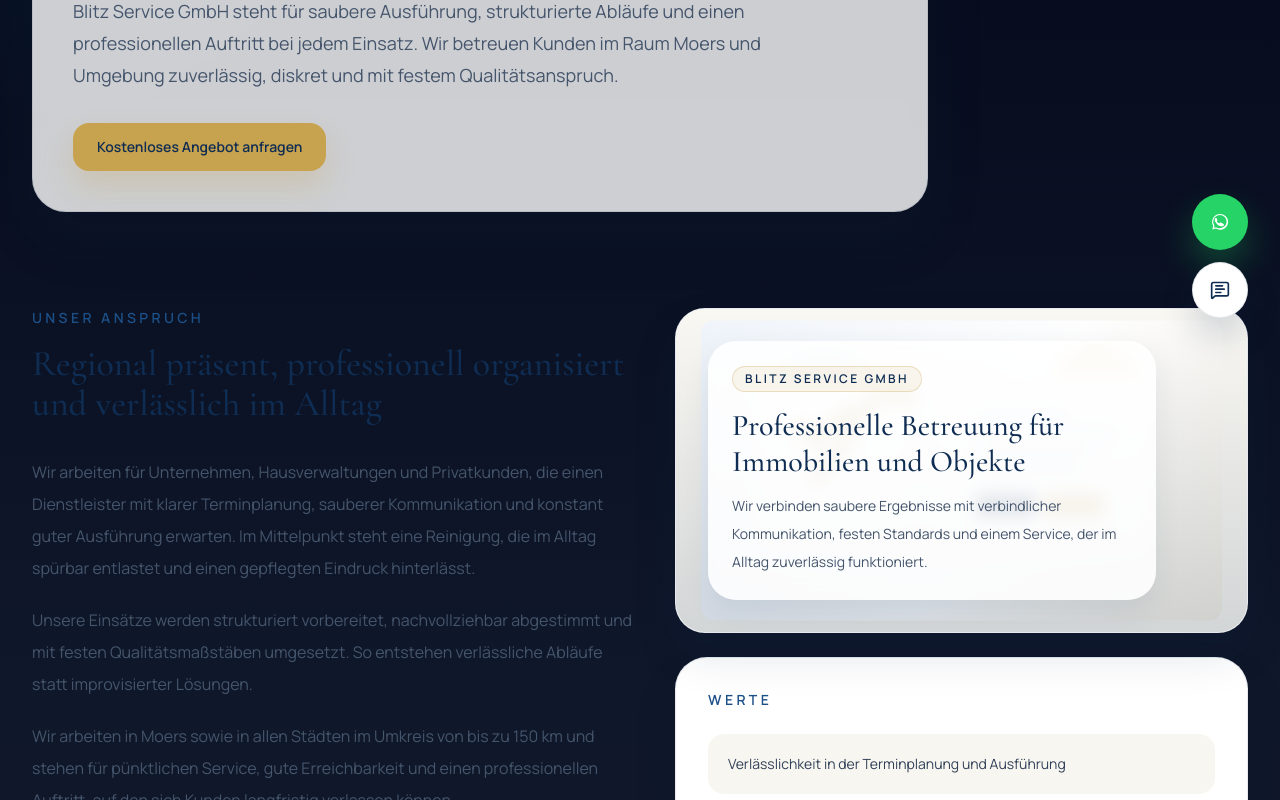
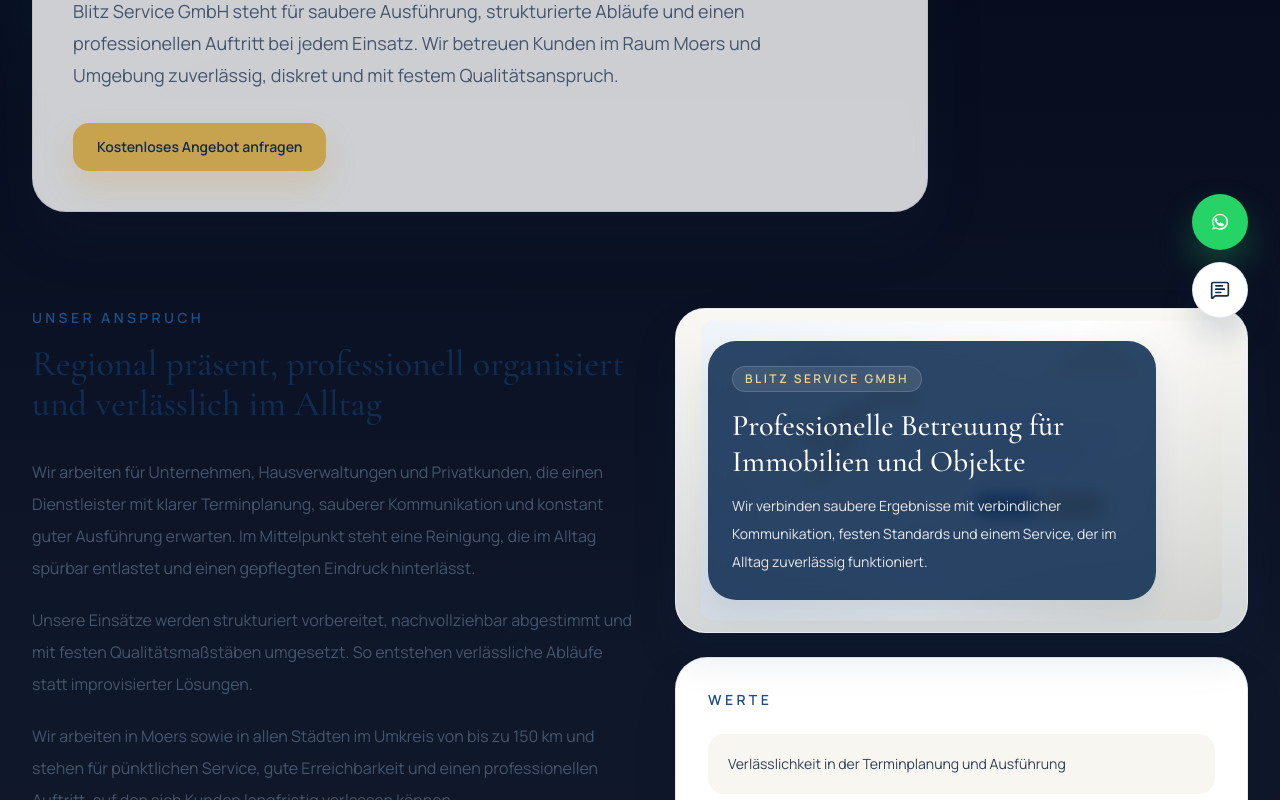
Before and after one commit to abbas-cyber999/Blitz-Service-website, a Next.js app: page /ueber-uns in a window 1280 px wide. Shown: the part 450-1250 px from the top of the page. Built offline with nearby package versions, Linux system fonts and the light colour scheme.

Commit message:
website improvments

```diff
--- a/src/app/ueber-uns/page.tsx
+++ b/src/app/ueber-uns/page.tsx
@@ -55,6 +55,7 @@
               description="Wir verbinden saubere Ergebnisse mit verbindlicher Kommunikation, festen Standards und einem Service, der im Alltag zuverlässig funktioniert."
               imageSrc="/images/reliable-service.svg"
               imageAlt="Professionelle Betreuung und zuverlässiger Service"
+              tone="dark"
             />
             <div className="rounded-[32px] border border-brandBlue/10 bg-white p-8 shadow-[0_22px_48px_rgba(15,45,82,0.08)]">
               <p className="text-sm font-semibold uppercase tracking-[0.24em] text-brandBlueSoft">
--- a/src/components/placeholder-image-card.tsx
+++ b/src/components/placeholder-image-card.tsx
@@ -10,6 +10,7 @@
   className?: string;
   imageSrc?: string;
   imageAlt?: string;
+  tone?: "light" | "dark";
 };
 
 export function PlaceholderImageCard({
@@ -19,7 +20,8 @@
   overlay,
   className,
   imageSrc,
-  imageAlt
+  imageAlt,
+  tone = "light"
 }: PlaceholderImageCardProps) {
   return (
     <div
@@ -42,14 +44,40 @@
           <div className="absolute inset-0 bg-[linear-gradient(180deg,rgba(255,255,255,0.18),rgba(15,45,82,0.16))]" />
         </div>
         <div className="relative z-10 flex h-full flex-col justify-end">
-          <div className="max-w-md rounded-[28px] bg-white/88 p-6 shadow-[0_12px_28px_rgba(15,45,82,0.08)] backdrop-blur">
+          <div
+            className={cn(
+              "max-w-md rounded-[28px] p-6 shadow-[0_12px_28px_rgba(15,45,82,0.08)] backdrop-blur",
+              tone === "dark" ? "bg-brandBlue/88" : "bg-white/88"
+            )}
+          >
             {badge ? (
-              <span className="inline-flex rounded-full border border-brandGold/30 bg-brandGold/10 px-3 py-1 text-xs font-semibold uppercase tracking-[0.2em] text-brandBlue">
+              <span
+                className={cn(
+                  "inline-flex rounded-full px-3 py-1 text-xs font-semibold uppercase tracking-[0.2em]",
+                  tone === "dark"
+                    ? "border border-white/15 bg-white/10 text-brandGoldSoft"
+                    : "border border-brandGold/30 bg-brandGold/10 text-brandBlue"
+                )}
+              >
                 {badge}
               </span>
             ) : null}
-            <h3 className="mt-4 font-display text-3xl text-brandBlue">{title}</h3>
-            <p className="mt-3 text-sm leading-7 text-slate-600">{description}</p>
+            <h3
+              className={cn(
+                "mt-4 font-display text-3xl",
+                tone === "dark" ? "text-white" : "text-brandBlue"
+              )}
+            >
+              {title}
+            </h3>
+            <p
+              className={cn(
+                "mt-3 text-sm leading-7",
+                tone === "dark" ? "text-[#E5E7EB]" : "text-slate-600"
+              )}
+            >
+              {description}
+            </p>
           </div>
           {overlay ? <div className="relative mt-6">{overlay}</div> : null}
         </div>
```
